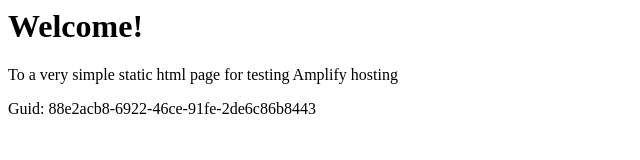
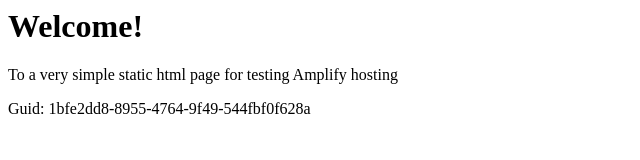
Before and after one commit to aws-aemilia-syd/Github-PR-Commit-Integration-Test-DoNotTouch-GitHubWebhookPushCanaryTest-v1-prod-ap-southeast-2, a website: page src/index.html in a window 1280 px wide. Shown: the full height of the page, 0-640 px from the left. Drawn offline with Linux system fonts and the light colour scheme.

Commit message:
commit from integ tests

```diff
--- a/src/index.html
+++ b/src/index.html
@@ -12,6 +12,6 @@
 <body>
     <h1>Welcome!</h1>
     <p>To a very simple static html page for testing Amplify hosting</p>
-    <p>Guid: 88e2acb8-6922-46ce-91fe-2de6c86b8443</p></body>
+    <p>Guid: 1bfe2dd8-8955-4764-9f49-544fbf0f628a</p></body>
 
 </html>
```
